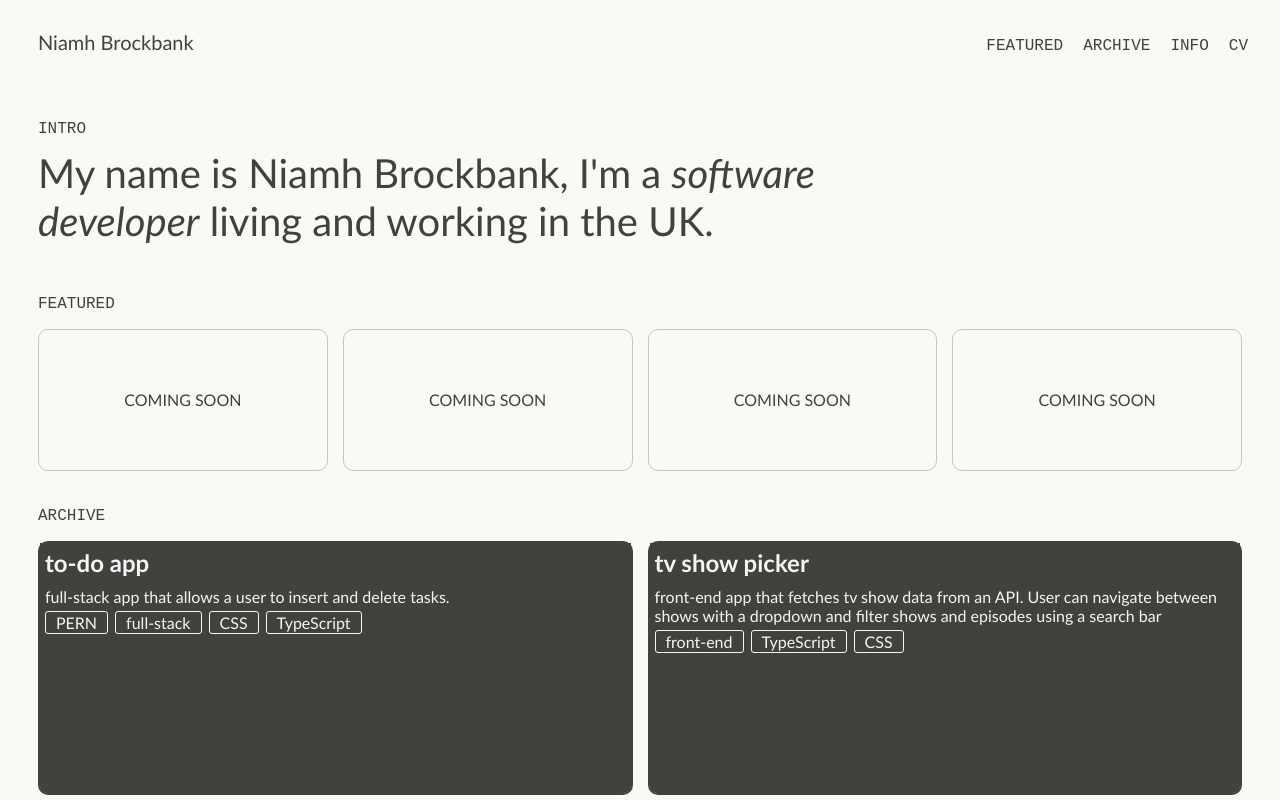
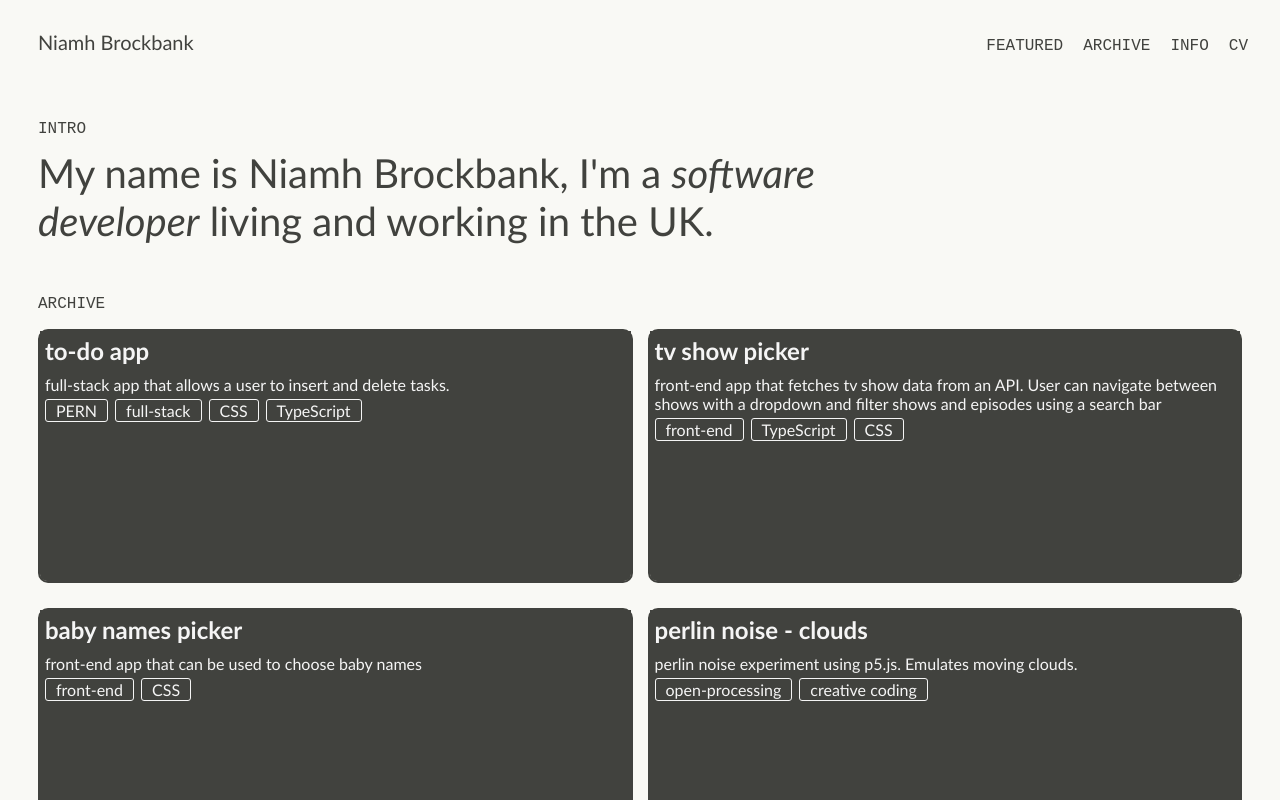
Before and after one commit to niamhbrockbank/portfolio, a React (Create React App) app: page / in a window 1280 px wide. Shown: the top 800 px of the page. Built offline with nearby package versions, Linux system fonts and the light colour scheme.

Commit message:
Comment out featured section

```diff
--- a/src/components/Home/ProjectsSection.tsx
+++ b/src/components/Home/ProjectsSection.tsx
@@ -1,6 +1,6 @@
 import Archive from "./Archive";
 import { Project } from "../../types";
-import FeaturedProjects from "./FeaturedProjects";
+// import FeaturedProjects from "./FeaturedProjects";
 
 interface ProjectsSectionProps {
   projectsArchive: Project[];
@@ -11,7 +11,7 @@ export default function ProjectsSection({
 }: ProjectsSectionProps): JSX.Element {
   return (
     <>
-      <FeaturedProjects />
+      {/* <FeaturedProjects /> */}
       <Archive projectsArchive={projectsArchive} />
     </>
   );
```
